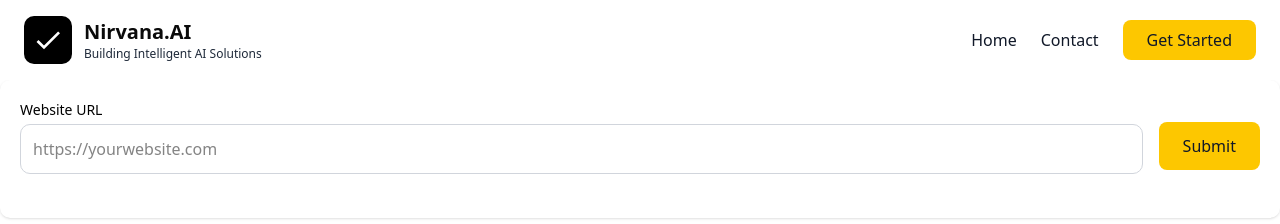
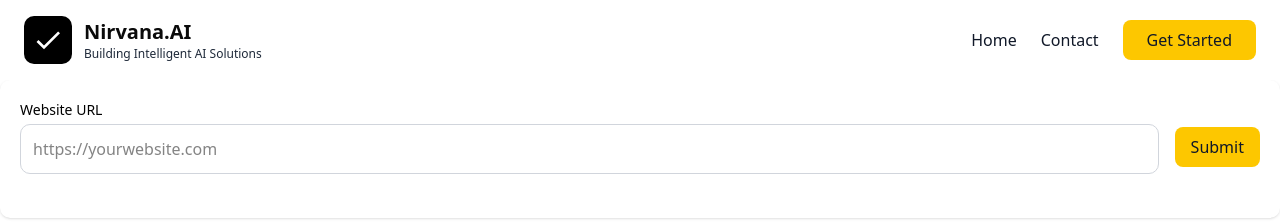
Before and after one commit to remote-cto/aiofy, a Next.js app: page / in a window 1280 px wide. Shown: the top 224 px of the page. Built offline with nearby package versions, Linux system fonts and the light colour scheme.

Commit message:
button layout fixed

```diff
--- a/app/components/PromptSection.tsx
+++ b/app/components/PromptSection.tsx
@@ -16,7 +16,6 @@
 //       [name]: value,
 //     }));
 //   };
-
 
 //   const handleSubmit = (e: React.FormEvent<HTMLFormElement>) => {
 //     e.preventDefault();
@@ -123,11 +122,8 @@
 
 // export default PromptSection;
 
-
-
 "use client";
 import React, { useState } from "react";
-
 
 interface TestCase {
   id: number;
@@ -157,7 +153,6 @@ const PromptSection = () => {
     e.preventDefault();
     console.log("Form data submitted:", formData);
 
-
     const newTestCases: TestCase[] = [
       {
         id: 1,
@@ -178,14 +173,13 @@ const PromptSection = () => {
 
     setTestCases(newTestCases);
     setSubmitted(true);
-
   };
 
   return (
-    <div className="max-w-screen-xl mx-auto">
+    <div className="lg:max-w-screen-xl mx-auto">
     <div className="p-5 bg-white rounded-lg shadow-sm mb-8">
       <form onSubmit={handleSubmit} className="mb-6">
-          <div className="flex flex-col md:flex-row gap-4 items-end">
+        <div className="flex flex-col md:flex-row gap-4 md:items-center">
           <div className="flex-grow">
             <label
               htmlFor="website"
@@ -204,10 +198,10 @@ const PromptSection = () => {
               className="w-full p-3 border border-gray-300 rounded-lg focus:outline-none focus:ring-2 focus:ring-[#FFBF23]"
             />
           </div>
-            <div className="md:mb-1">
+          <div className="w-full md:w-auto mt-2 md:mt-5">
             <button
               type="submit"
-                className="w-full md:w-auto bg-yellow-400 hover:bg-yellow-500 text-gray-900 font-medium py-3 px-6 rounded-md transition-all duration-300 transform hover:scale-105 hover:shadow-md"
+              className="w-full md:w-auto bg-yellow-400 hover:bg-yellow-500 text-gray-900 font-medium py-2 px-4 rounded-md transition-all duration-300 transform hover:scale-105 hover:shadow-md"
             >
               Submit
             </button>
@@ -236,6 +230,7 @@ const PromptSection = () => {
       )}
     </div>
   </div>
+
   );
 };
 
```
Lines whose indentation alone changed are shown as unchanged.
